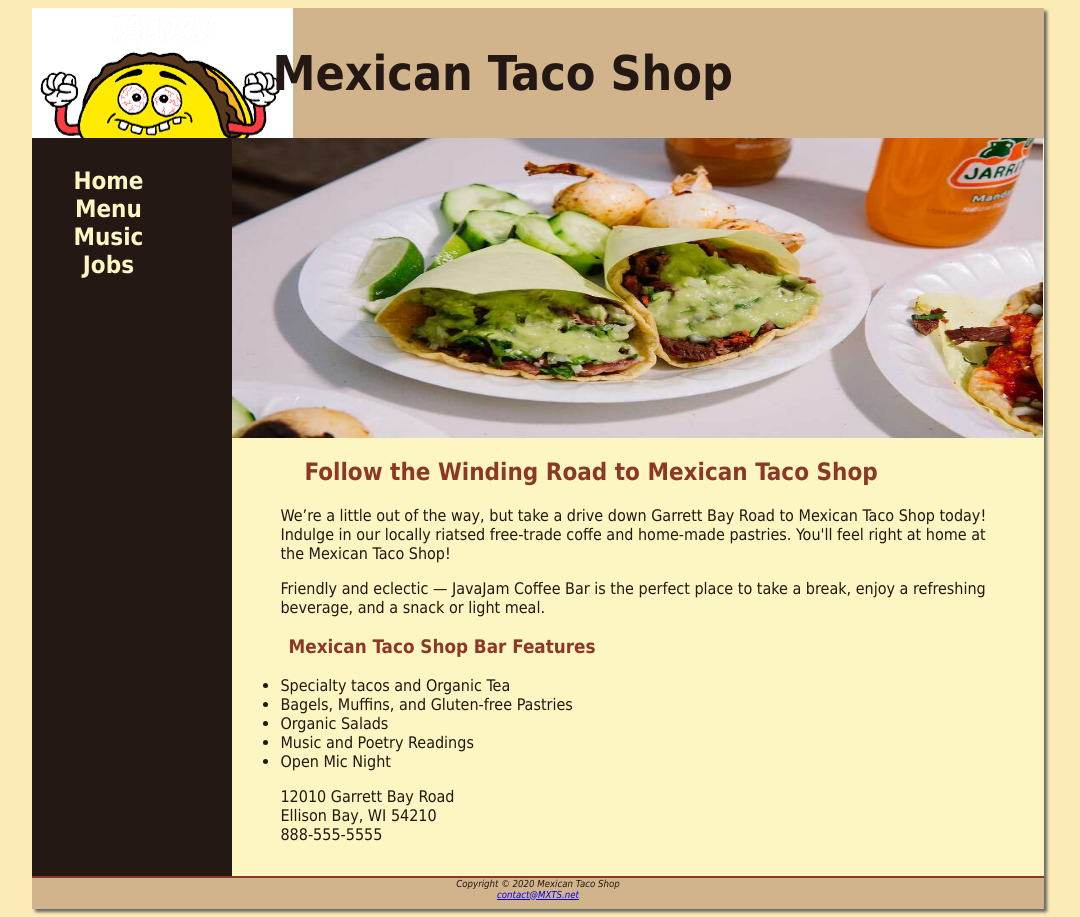
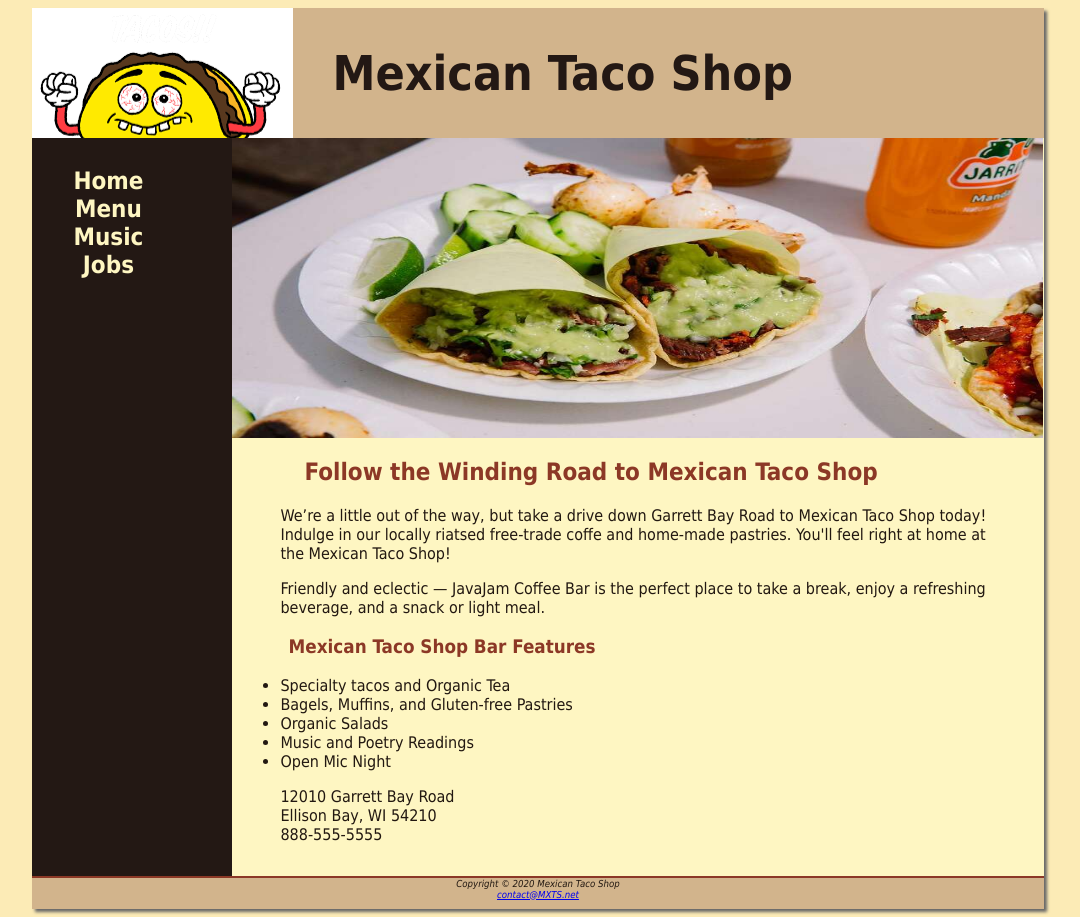
Before and after one commit to irving70/Mexican-Taco-Shop, a plain HTML site: page index.html in a window 1280 px wide. Shown: the whole page, without its empty margins (102-1182 px from the left). Drawn offline with Linux system fonts and the light colour scheme.

Commit message:
Update javajam.css

```diff
--- a/javajam.css
+++ b/javajam.css
@@ -23,7 +23,7 @@ header {
 	background-image: url(logo.png);
 	background-repeat: no-repeat;
          color: #231814;
-	padding-left: 240px;
+	padding-left: 300px;
 	padding-top: 5px;
 	padding-bottom:5px;
 }
```
